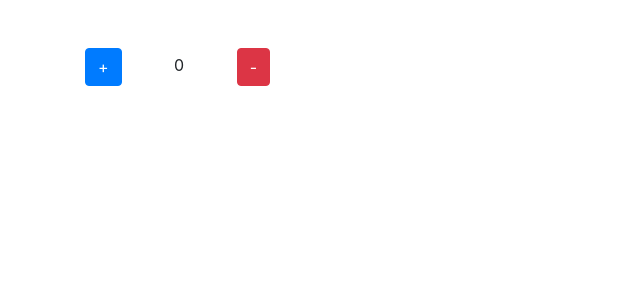
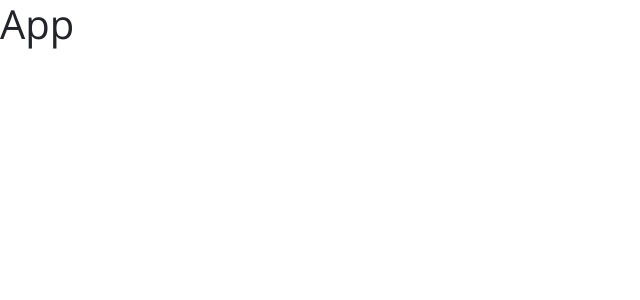
Before and after one commit to pcoliveira90/dscatalog, a React (Create React App) app in the folder front-web/: page / in a window 1280 px wide. Shown: the top 300 px of the page, without its empty margins (0-640 px from the left). Built offline with nearby package versions, Linux system fonts and the light colour scheme.

Commit message:
custom bootstrap

```diff
--- a/front-web/package.json
+++ b/front-web/package.json
@@ -11,7 +11,7 @@
     "@types/react": "^16.9.53",
     "@types/react-dom": "^16.9.8",
     "bootstrap": "^4.6.0",
-    "node-sass": "^5.0.0",
+    "node-sass": "4.14.1",
     "react": "^17.0.1",
     "react-dom": "^17.0.1",
     "react-scripts": "4.0.1",
--- /dev/null
+++ b/front-web/src/App.scss
@@ -0,0 +1,5 @@
+@import url('https://fonts.googleapis.com/css2?family=Open+Sans:wght@400;700&display=swap');
+
+*{
+    font-family: Open Sans;
+}
--- a/front-web/src/App.tsx
+++ b/front-web/src/App.tsx
@@ -1,29 +1,13 @@
-import React , {useState, useEffect}from 'react';
+import React from 'react';
+import './core/assets/styles/custom.scss'
+import './App.scss'
+
 
 const App = () => {
-  const [ counter, setCounter] = useState(0);
 
-  useEffect (() =>{
-    console.log('componente iniciado');
-  }, []);
 
   return (
-      <div className="container mt-5">
-        <button
-          className="btn btn-primary mr-5"
-          onClick={() => setCounter(counter+1)}>
-          +
-        </button>
-
-        <span> {counter} </span>
-
-        <button
-          className="btn btn-danger ml-5"
-          onClick={() => setCounter(counter-1)}>
-          -
-        </button>
-        {counter > 5 && <h1> O valor é maior que 5</h1>}
-      </div>
+      <h1>App</h1>
     )
   }
 
--- /dev/null
+++ b/front-web/src/core/assets/styles/custom.scss
@@ -0,0 +1,9 @@
+@import '~bootstrap/scss/bootstrap.scss';
+
+$theme-colors:(
+    "primary":#407BFF
+);
+
+$body-bg : #E5E5E5;
+
+$body-color :#263238;
--- a/front-web/src/index.tsx
+++ b/front-web/src/index.tsx
@@ -1,7 +1,6 @@
 import React from 'react';
 import ReactDOM from 'react-dom';
 import App from './App';
-import 'bootstrap/dist/css/bootstrap.css';
 
 
 
```
Also changed, not shown: 2 other files (tests, documents, lock files or other folders).
